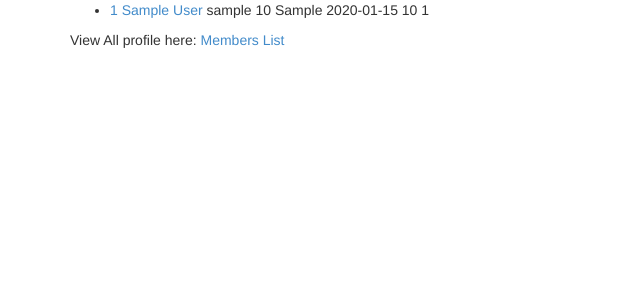
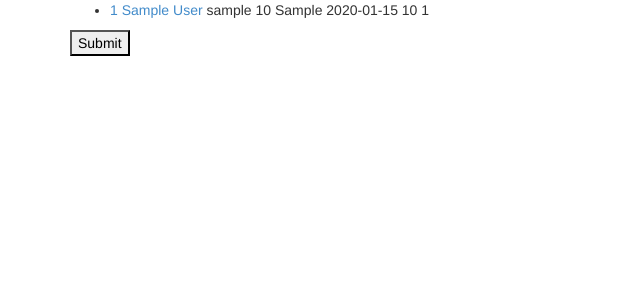
Before and after one commit to mckeane-thomas/info3180Proj1, a Flask app: page /profiles/ in a window 1280 px wide. Shown: the top 300 px of the page, without its empty margins (0-640 px from the left). Run offline with Flask 2, Linux system fonts and the light colour scheme; tables that the repository leaves empty hold one stand-in row (values such as "Sample post"); style sheets or scripts are compiled from the project's sources; some libraries are stand-ins or nearby versions.

Commit message:
Update profiles.html

```diff
--- a/app/templates/profiles.html
+++ b/app/templates/profiles.html
@@ -15,7 +15,7 @@
   {%endfor%}
   </ul>
   <form  action="{{ url_for('profile_list') }}" method="POST">
-  <p>View All profile here: <a href ="/profiles/">Members List</a></p>
+  <input type="submit" value="Submit">
   </form>
   </div>
 
```
